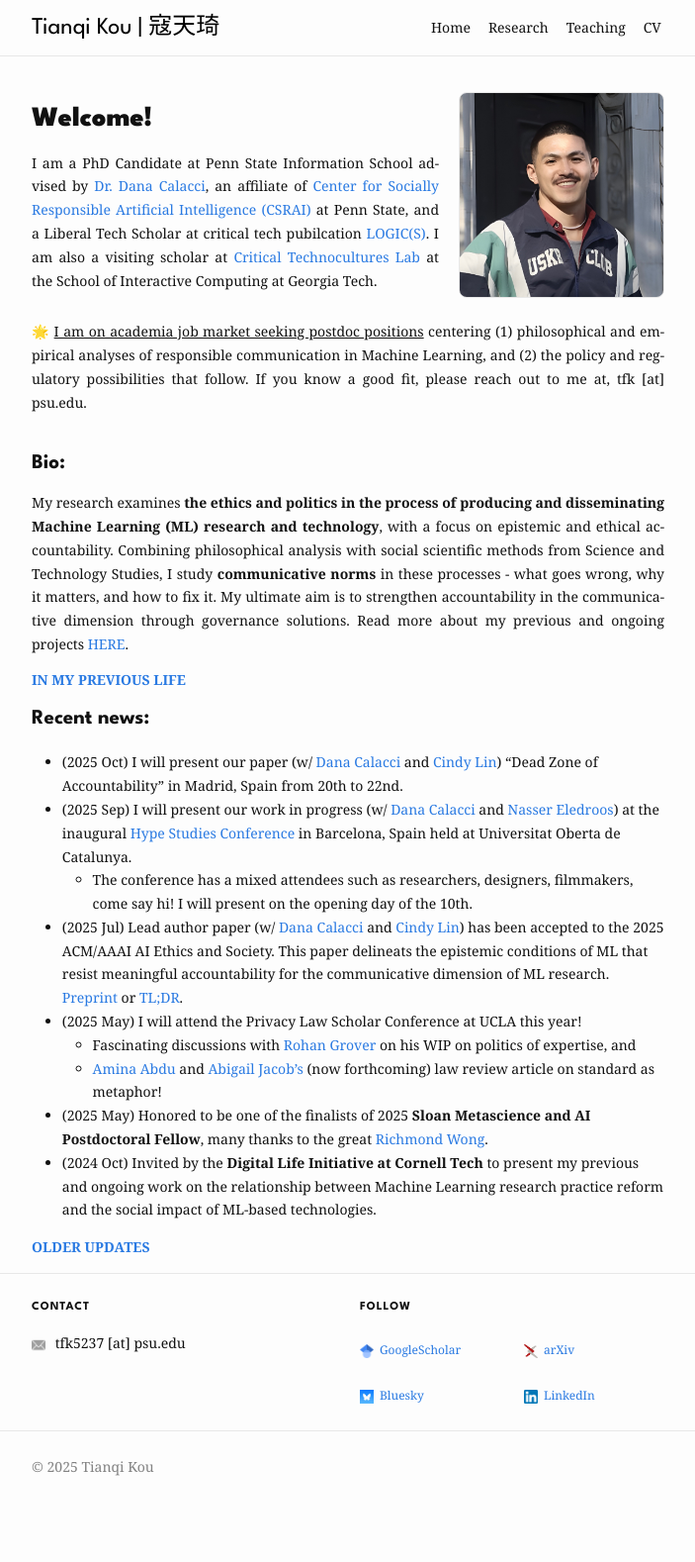
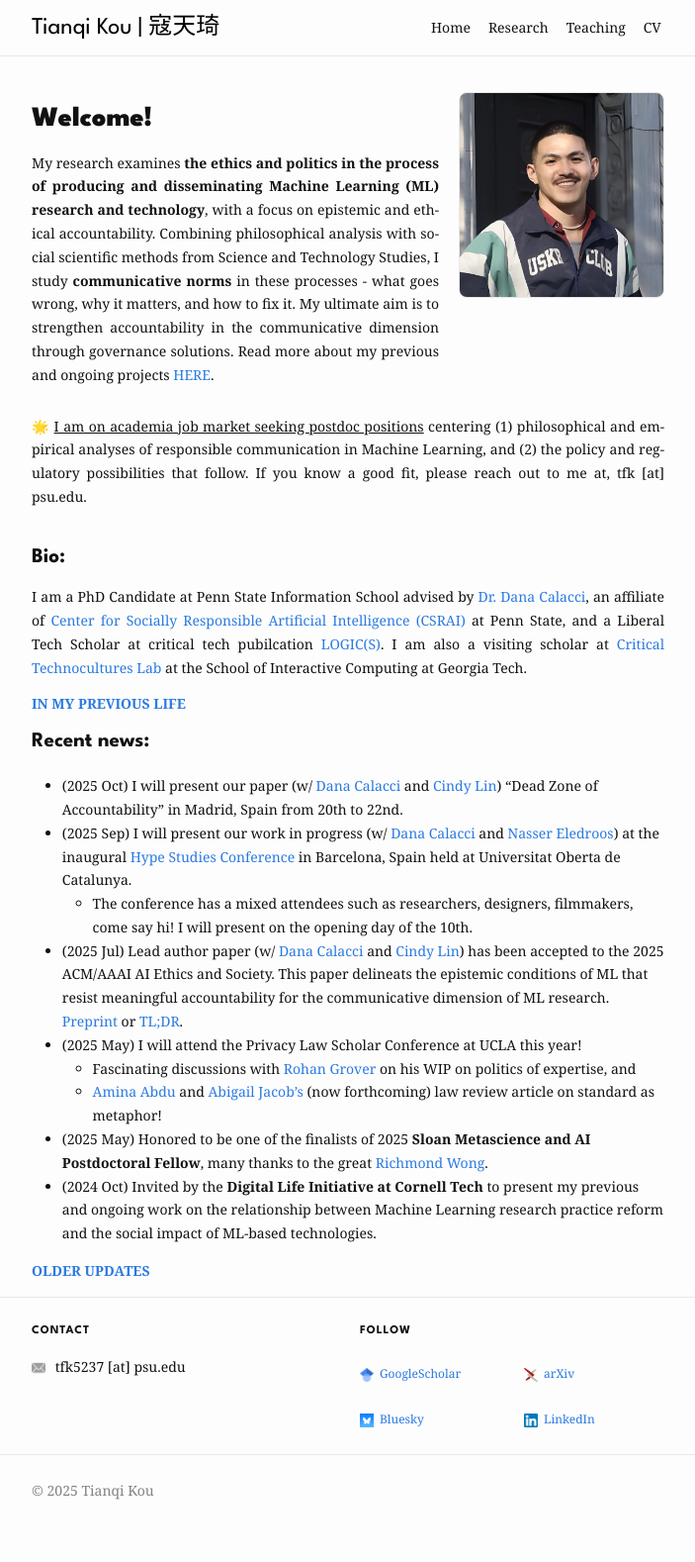
Before and after one commit to koutianqi/koutianqi.github.io, a Jekyll site: the page built from index.markdown, in a window 1280 px wide. Shown: the whole page at 99% size, without its empty margins (288-991 px from the left). Built offline with Jekyll 4.4.1, drawn with Linux system fonts in a browser that asks for light colours; before the commit the page ends 1554 px from its top, so only the background shows below that; part of the change alters nothing that is shown.

```diff
--- a/index.markdown
+++ b/index.markdown
@@ -7,7 +7,8 @@ title: "Tianqi Kou"
   <div class="intro-copy" markdown="1">
 # Welcome!
 
-I am a PhD Candidate at Penn State Information School advised by [Dr. Dana Calacci](https://www.dcalacci.net), an affiliate of [Center for Socially Responsible Artificial Intelligence (CSRAI)](https://csrai.psu.edu) at Penn State, and a Liberal Tech Scholar at critical tech pubilcation [LOGIC(S)](https://logicmag.io). I am also a visiting scholar at [Critical Technocultures Lab](https://www.crit-technocultures.com) at the School of Interactive Computing at Georgia Tech.
+My research examines **the ethics and politics in the process of producing and disseminating Machine Learning (ML) research and technology**, with a focus on epistemic and ethical accountability. Combining philosophical analysis with social scientific methods from Science and Technology Studies, I study **communicative norms** in these processes -  what goes wrong, why it matters, and how to fix it. My ultimate aim is to strengthen accountability in the communicative dimension through governance solutions. Read more about my previous and ongoing projects [HERE](https://koutianqi.github.io/pages/research/).
+
   </div>
   <img class="headshot" src="{{ "/assets/img/headshot_crop.jpg" | relative_url }}" alt="Headshot" />
 </div>
@@ -21,7 +22,7 @@ I am a PhD Candidate at Penn State Information School advised by [Dr. Dana Calac
 
 ## Bio:
 
-My research examines **the ethics and politics in the process of producing and disseminating Machine Learning (ML) research and technology**, with a focus on epistemic and ethical accountability. Combining philosophical analysis with social scientific methods from Science and Technology Studies, I study **communicative norms** in these processes -  what goes wrong, why it matters, and how to fix it. My ultimate aim is to strengthen accountability in the communicative dimension through governance solutions. Read more about my previous and ongoing projects [HERE](https://koutianqi.github.io/pages/research/).
+I am a PhD Candidate at Penn State Information School advised by [Dr. Dana Calacci](https://www.dcalacci.net), an affiliate of [Center for Socially Responsible Artificial Intelligence (CSRAI)](https://csrai.psu.edu) at Penn State, and a Liberal Tech Scholar at critical tech pubilcation [LOGIC(S)](https://logicmag.io). I am also a visiting scholar at [Critical Technocultures Lab](https://www.crit-technocultures.com) at the School of Interactive Computing at Georgia Tech.
 
 <details class="older-updates" markdown="1">
   <summary>In my previous life</summary>
```
